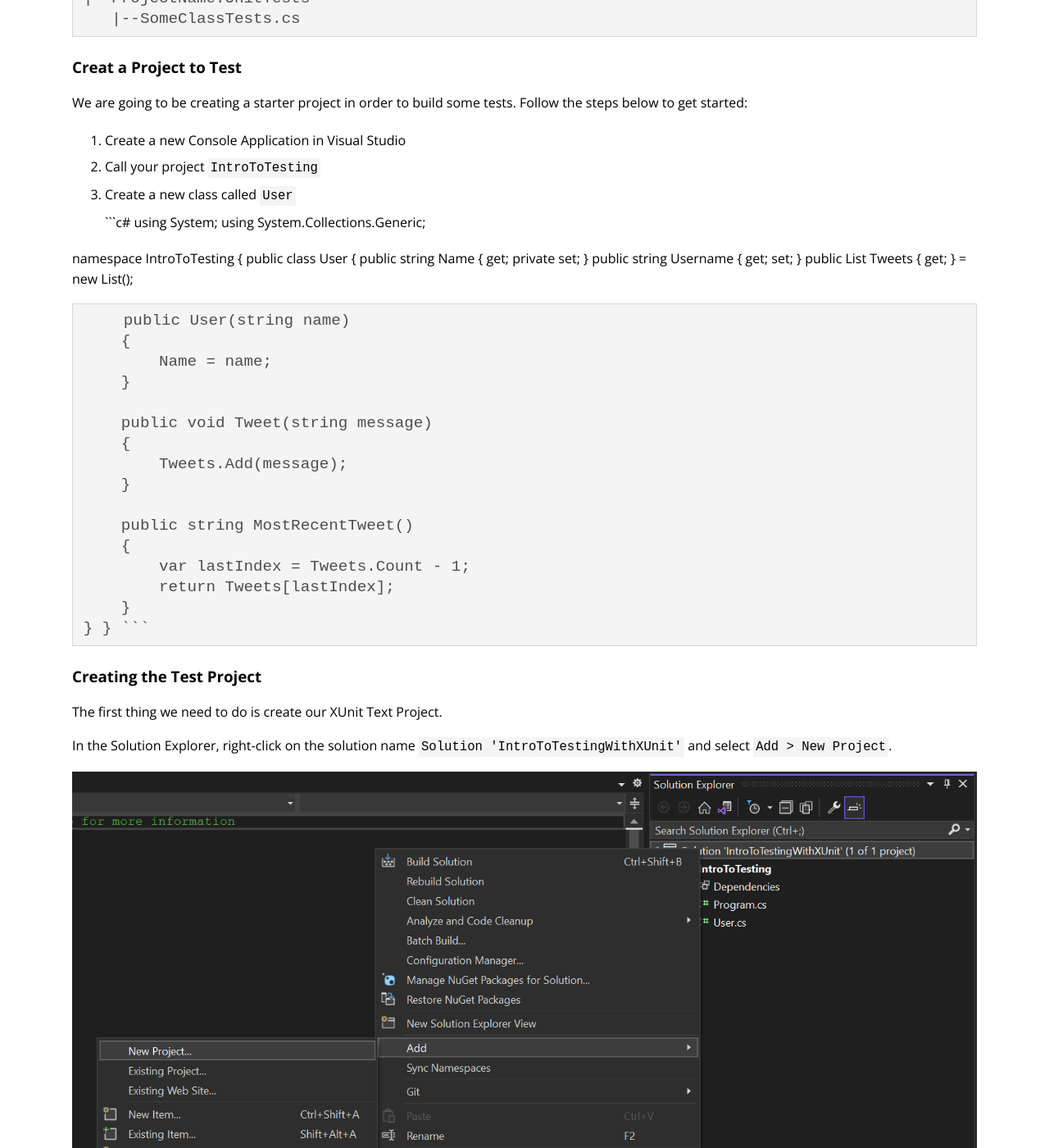
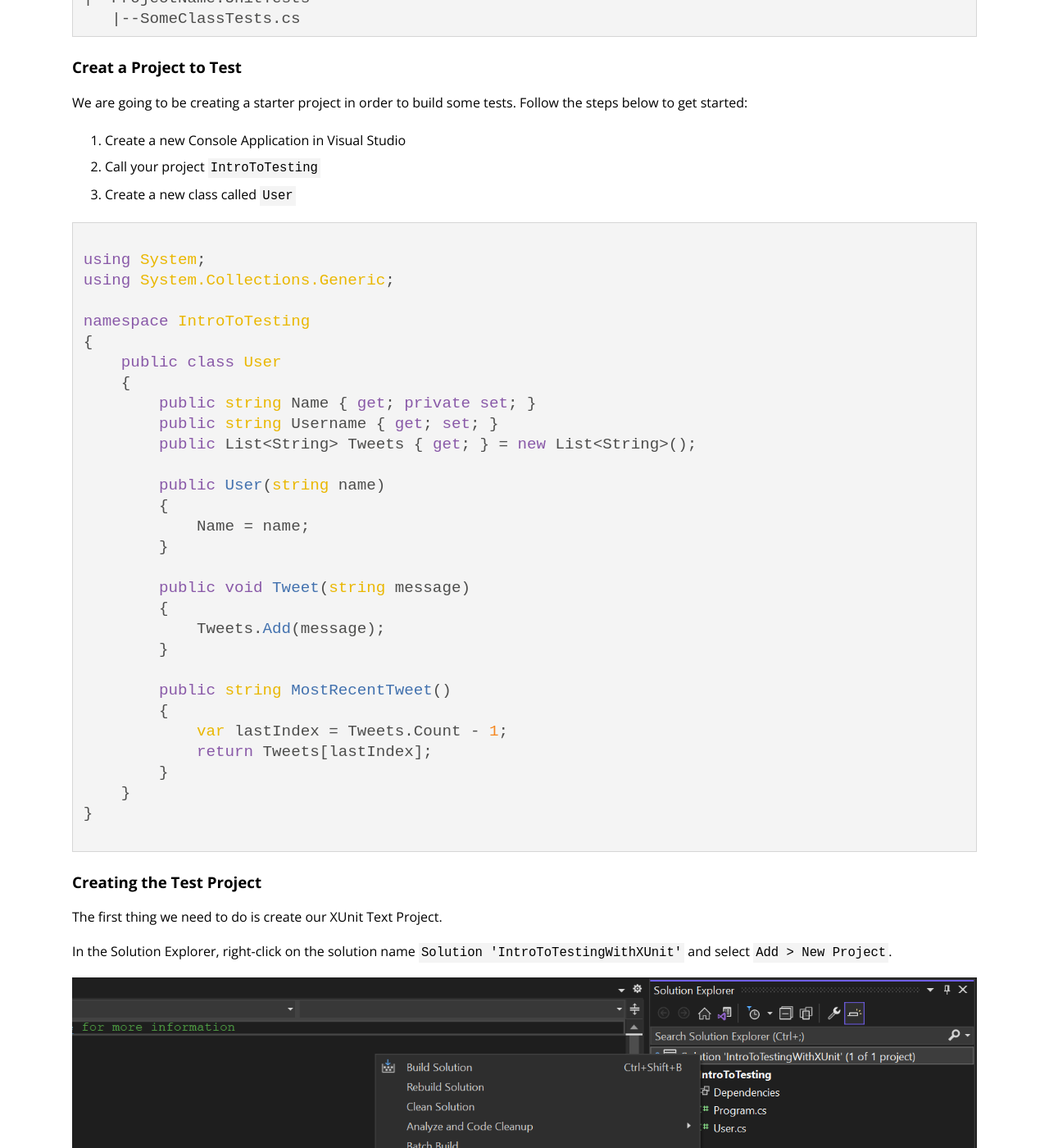
Before and after one commit to turingschool/launch-curriculum, a Jekyll site: the page built from module1/lessons/Week4/UnitTestingI.md, in a window 1280 px wide and 1400 px high, scrolled down 1227 px. Shown: the whole window at 82% size. Built offline with Jekyll 4.4.1, drawn with Linux system fonts in a browser that asks for light colours; nearby versions of some CDN libraries; comment, search, counter and statistics services are not loaded.

Commit message:
Update UnitTestingI.md

````diff
--- a/module1/lessons/Week4/UnitTestingI.md
+++ b/module1/lessons/Week4/UnitTestingI.md
@@ -1,6 +1,6 @@
 ---
-layout:     page
-title:      Intro to Testing
+layout: page
+title: Intro to Testing
 ---
 
 <aside class="instructor-notes">
@@ -14,7 +14,7 @@
 
 ## Warm Up
 
-In small groups, discuss your reflections to yesterday's [Lab preparation questions](/module1/labs/Week4/Debugging).  Be ready to share out!
+In small groups, discuss your reflections to yesterday's [Lab preparation questions](/module1/preparation/Week4/UnitTesting).  Be ready to share out!
 
 <aside class="instructor-notes">
   <p><strong>Instructor Note</strong><br>After the warmup, we want to highlight some of the downsides of manual testing.  Make sure to touch on:</p>
@@ -56,7 +56,9 @@
 1. Create a new Console Application in Visual Studio
 2. Call your project `IntroToTesting`
 3. Create a new class called `User`
+
 ```c#
+
 using System;
 using System.Collections.Generic;
 
@@ -85,6 +87,7 @@
         }
     }
 }
+
 ```
 
 ### Creating the Test Project
@@ -104,7 +107,11 @@
 
 We have now created a new project that is a `Console Application` with a few differences. One of the biggest differences between these two projects is the presence of a `Program.cs` file in IntroToTesting, and a lack of that file in IntroToTesting.UnitTests.
 
-> With a partner, discuss the purpose of the file `Program.cs`; how have we used this file in the past?  Why do you think we _don't_ have that file in the test project? Be ready to share out some ideas!
+<section class='call-to-action' markdown='1'>
+
+With a partner, discuss the purpose of the file `Program.cs`; how have we used this file in the past?  Why do you think we _don't_ have that file in the test project? Be ready to share out some ideas!
+
+</section>
 
 <aside class="instructor-notes">
     <p><strong>Instructor Note</strong><br>we want students to start to think about the separation of <em>writing</em> and <em>executing</em> code.  Because the execution of code in tests looks so different from executing code in Program, it can be difficult for them to make the connection that the tests are <em>executing</em> the implementation code.</p>
@@ -227,7 +234,11 @@
 
 We can see that the structure of this test is just a bit different that our first test.  In addition to creating a user and making assertions, we are also executing some code (on line 17).  Frequently, we will need to do some execution of code in our tests to confirm that a particular behavior is working properly.  In this case, in order to verify that our User can be given a username, we have to actually execute that code - if the User class was not set up correctly, our tests will fail.
 
-> With a partner, write two more tests that verify the methods `Tweet()` and `MostRecentTweet()`.
+<section class='call-to-action' markdown='1'>
+
+With a partner, write two more tests that verify the methods `Tweet()` and `MostRecentTweet()`.
+
+</section>
 
 <aside class="instructor-notes">
     <p><strong>Instructor Note</strong><br>Jump into some breakout rooms and see if there are any groups that have tests that we can share out and possibly build on to show a completed test.  If after 10 minutes or so, students are getting bogged down by the test for `Tweet()`, or if you are not seeing much progress, you can pull the group back together and walk through that test, and then release them to work on `MostRecentTweet()`</p>
````
